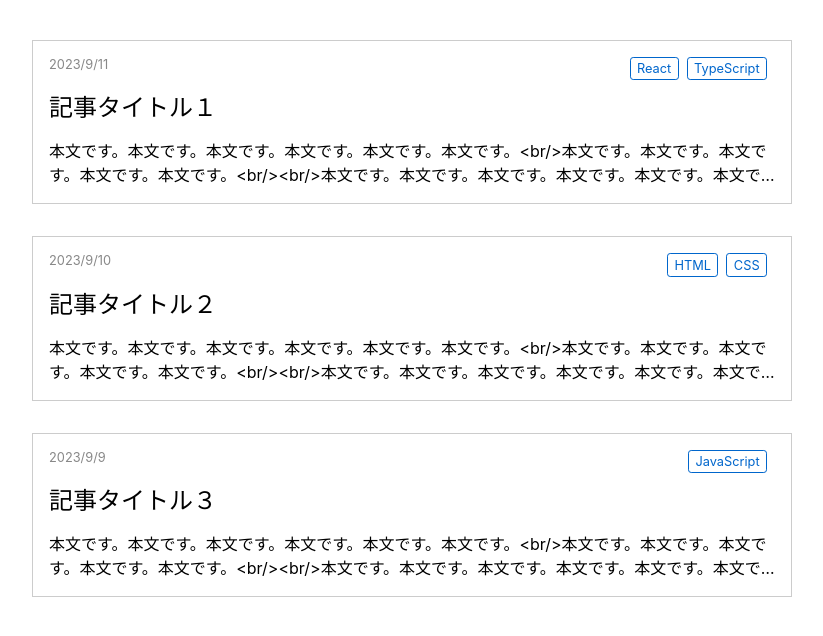
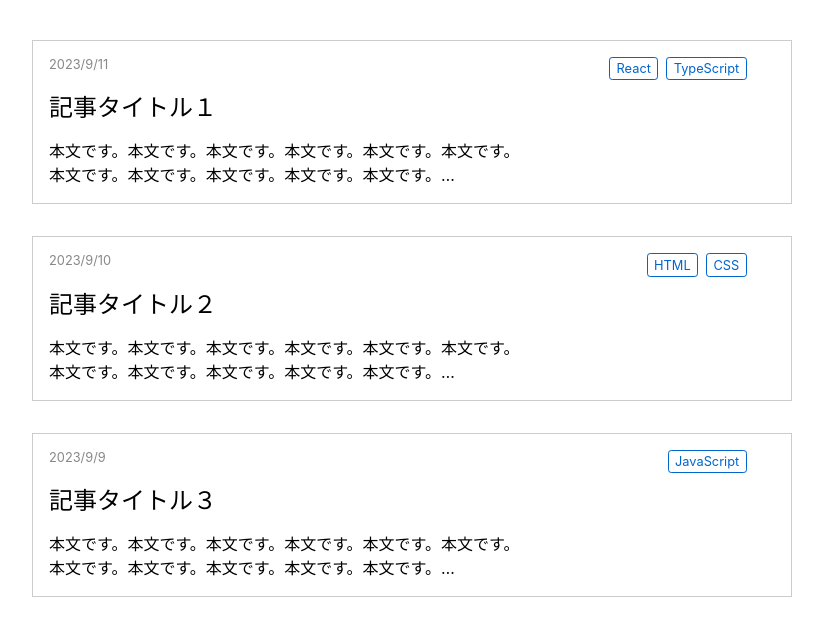
Before and after one commit to masatoshim/Chapter06, a React (Create React App) app in the folder simple-blog-app/: page / in a window 1280 px wide. Shown: the top 636 px of the page, without its empty margins (248-1071 px from the left). Built offline with nearby package versions, Linux system fonts and the light colour scheme.

Commit message:
課題1の指摘対応 HTMLタグを含む要素を正常に表示できるよう修正

```diff
--- a/simple-blog-app/src/App.js
+++ b/simple-blog-app/src/App.js
@@ -16,7 +16,7 @@ export default function App() {
               </div>
             </div>
             <p className={classes.postTitle}>{ post.title }</p>
-            <div className={classes.postBody}>{ post.content }</div>
+            <div className={classes.postBody} dangerouslySetInnerHTML={{ __html: post.content }} />
           </div>
         </div>
       </li>
```
